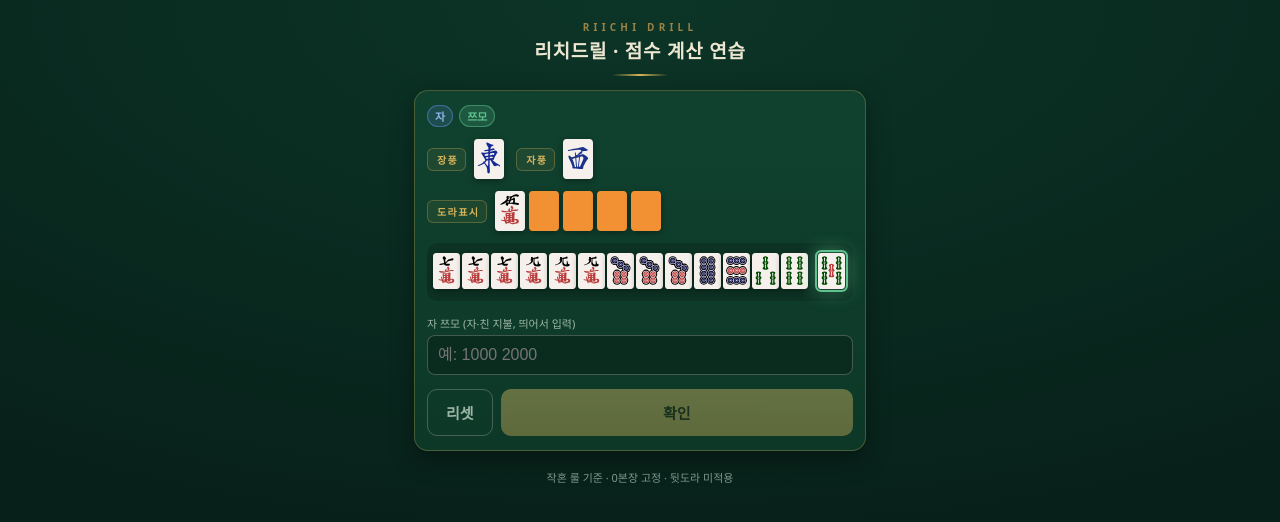
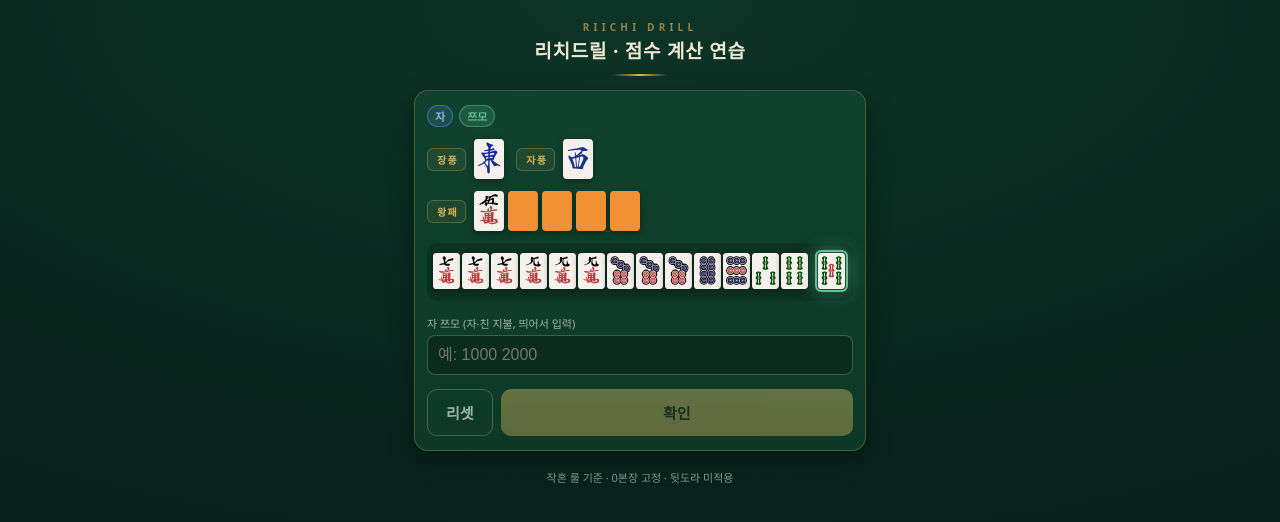
Before and after one commit to manbo-park/ronnya, a React (Vite) app: page / in a window 1280 px wide. Shown: the top 522 px of the page. Built offline with nearby package versions, Linux system fonts and the light colour scheme.

Commit message:
fix: 이름 변경

```diff
--- a/src/core/generator.ts
+++ b/src/core/generator.ts
@@ -222,7 +222,7 @@ function finishProblem(
         if (opts.kanCount === 0 && rng() < 0.25) ippatsu = true;
     }
 
-    // 도라표시패 (1 + 깡 수, 적도라 아님)
+    // 왕패 (1 + 깡 수, 적도라 아님)
     const doraIndicators: Tile[] = [];
     for (let i = 0; i < 1 + opts.kanCount; i++) {
         const candidates: number[] = [];
--- a/src/core/tiles.ts
+++ b/src/core/tiles.ts
@@ -33,7 +33,7 @@ export function sortTiles(tiles: Tile[]): Tile[] {
     return [...tiles].sort((a, b) => tileId(a) - tileId(b));
 }
 
-/** 도라표시패 → 도라 (작혼/일반 룰: 9→1, 북→동, 중→백) */
+/** 왕패 → 도라 (작혼/일반 룰: 9→1, 북→동, 중→백) */
 export function nextDoraId(indicatorId: number): number {
     if (indicatorId < 27) {
         const suitBase = Math.floor(indicatorId / 9) * 9;
--- a/src/core/types.ts
+++ b/src/core/types.ts
@@ -40,7 +40,7 @@ export interface Problem {
     /** 0=없음 1=리치 2=더블리치 */
     riichi: 0 | 1 | 2;
     ippatsu: boolean;
-    /** 도라표시패 (1 + 깡 수). 뒷도라는 미적용. */
+    /** 왕패 (1 + 깡 수). 뒷도라는 미적용. */
     doraIndicators: Tile[];
 }
 
--- a/src/features/ScoreTrainer.tsx
+++ b/src/features/ScoreTrainer.tsx
@@ -55,7 +55,7 @@ export function ScoreTrainer() {
                 </div>
 
                 <div className="dora-row">
-                    <span className="row-label">도라표시</span>
+                    <span className="row-label">왕패</span>
                     {Array.from({ length: DORA_INDICATOR_SLOTS }, (_, i) =>
                         i < p.doraIndicators.length ? (
                             <TileView key={i} tile={p.doraIndicators[i]} />
--- a/src/styles.css
+++ b/src/styles.css
@@ -142,7 +142,7 @@ body {
     box-shadow: inset 0 0 0 1px rgba(216, 180, 90, 0.45);
 }
 
-/* ---- 도라표시 ---- */
+/* ---- 왕패 ---- */
 .dora-row {
     display: flex;
     align-items: center;
```
Also changed, not shown: 1 other file (tests, documents, lock files or other folders).
